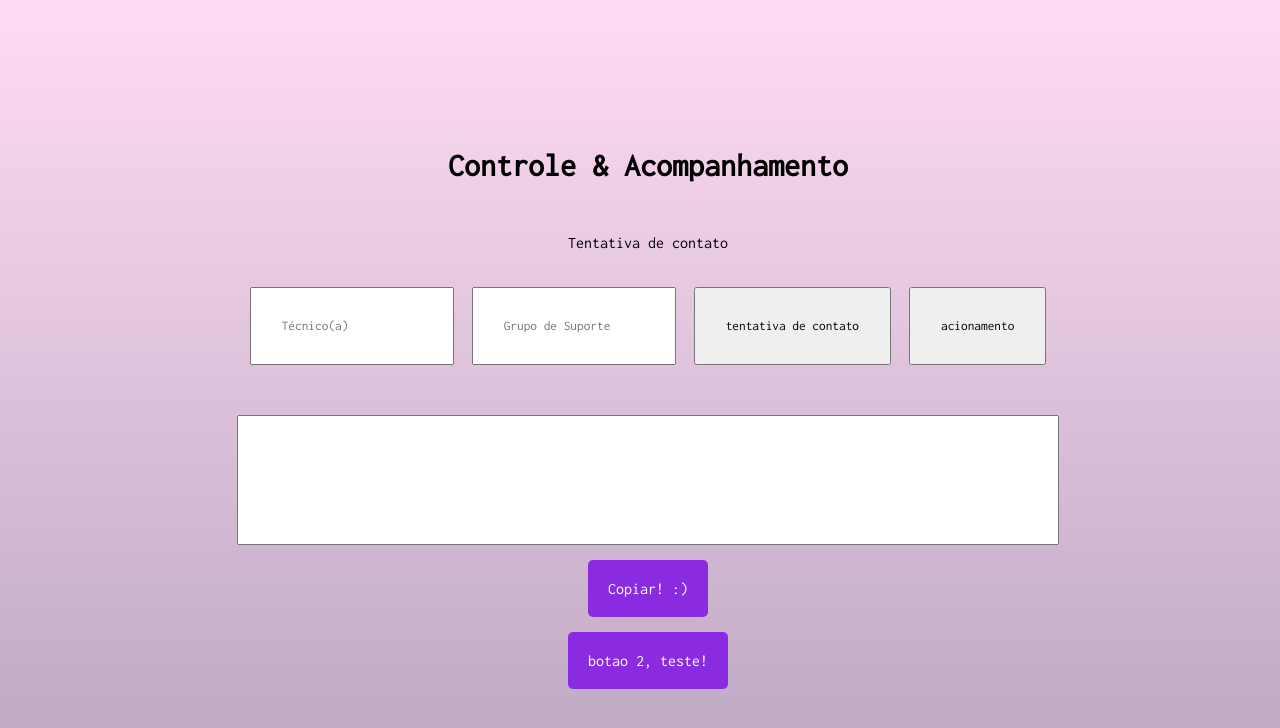
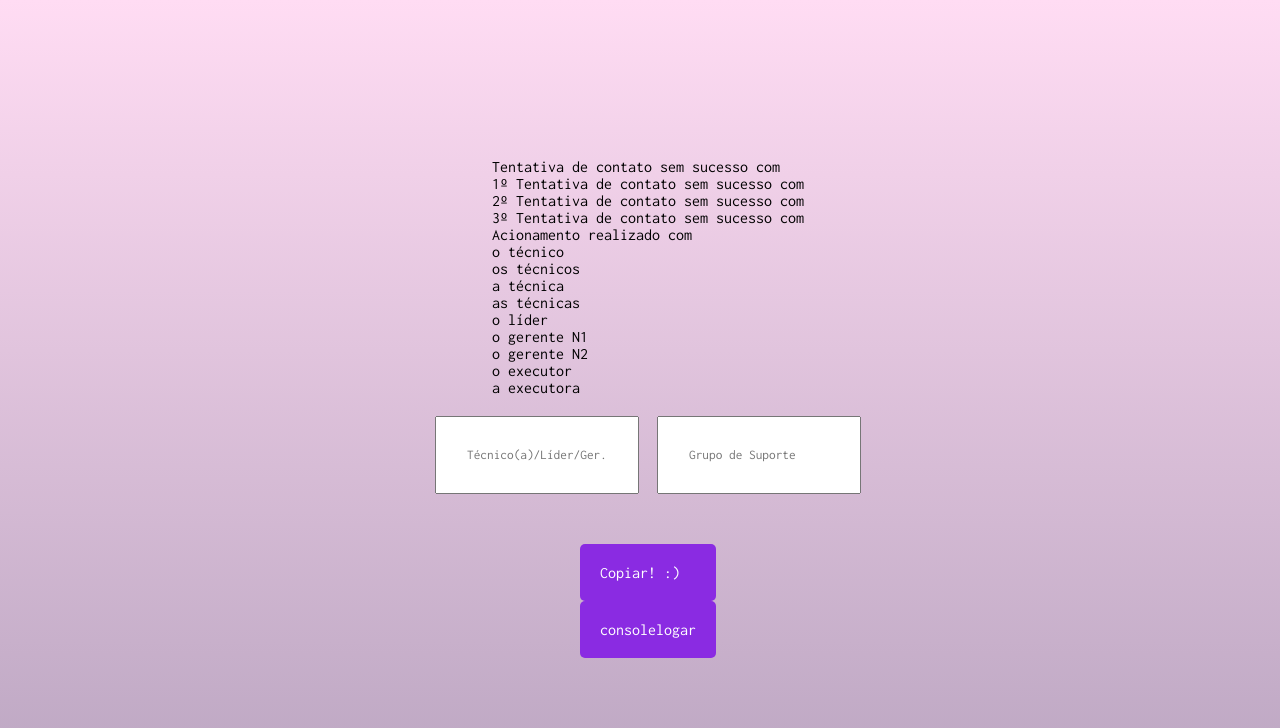
Before and after one commit to pedrohenriko/mascaras, a plain HTML site: page index.html in a window 1280 px wide. Drawn offline with Linux system fonts and the light colour scheme.

Commit message:
Update index.html

```diff
--- a/index.html
+++ b/index.html
@@ -11,27 +11,97 @@
 
 <body>
     <div class="container">
-        <h1>Controle & Acompanhamento</h1>
-        <p>Tentativa de contato</p>
+        <!-- <h1>Controle & Acompanhamento</h1>
+        <p>Tentativa de contato</p> -->
+        <div class="areaDeCima">
+            <div class="areaEsquerda">
+                <div class="itemsaoEsquerda" onclick="mascaraBefore(this)">
+                    Tentativa de contato sem sucesso com
+                </div>
+                <div class="itemsaoEsquerda" onclick="mascaraBefore(this)">
+                    1º Tentativa de contato sem sucesso com
+                </div>
+                <div class="itemsaoEsquerda" onclick="mascaraBefore(this)">
+                    2º Tentativa de contato sem sucesso com
+                </div>
+                <div class="itemsaoEsquerda" onclick="mascaraBefore(this)">
+                    3º Tentativa de contato sem sucesso com
+                </div>
+                <div class="itemsaoEsquerda" onclick="mascaraBefore(this)">
+                    Acionamento realizado com
+                </div>
+            </div>
+            <div class="areaEsquerda2">
+                <div class="itemsaoEsquerda2" onclick="cargo(this)">
+                    o técnico
+                </div>
+                <div class="itemsaoEsquerda2" onclick="cargo(this)">
+                    os técnicos
+                </div>
+                <div class="itemsaoEsquerda2" onclick="cargo(this)">
+                    a técnica
+                </div>
+                <div class="itemsaoEsquerda2" onclick="cargo(this)">
+                    as técnicas
+                </div>
+                <div class="itemsaoEsquerda2" onclick="cargo(this)">
+                    o líder
+                </div>
+                <div class="itemsaoEsquerda2" onclick="cargo(this)">
+                    o gerente N1
+                </div>
+                <div class="itemsaoEsquerda2" onclick="cargo(this)">
+                    o gerente N2
+                </div>
+                <div class="itemsaoEsquerda2" onclick="cargo(this)">
+                    o executor
+                </div>
+                <div class="itemsaoEsquerda2" onclick="cargo(this)">
+                    a executora
+                </div>
+            </div>
+            <!-- <div class="areaDireita">
+                <div class="alinhamentos" onclick="alinhamento(this)">Ficou alinhado para deixar o incidente no nome de</div>
+            </div> -->
+        </div>
         <div class="input">
-            <input type="text" id="tentativacontato" placeholder="Técnico(a)">
+            <input type="text" id="tentativacontato" placeholder="Técnico(a)/Líder/Ger...">
             <input type="text" name="" id="grupodesuporte" placeholder="Grupo de Suporte">
-            <input type="button" value="tentativa de contato" onclick="enviar()">
-            <input type="button" value="acionamento" onclick="acionamento()">
+            <!-- <input type="button" value="tentativa de contato" onclick="enviar()">
+        <input type="button" value="acionamento" onclick="acionamento()"> -->
         </div>
         <div class="resposta">
+
+        </div>
+        <div class="conteudo">
+            <div class="mascaraBefore">
+            </div>
+            <div class="cargo">
 
             </div>
             <div class="tecnicos">
 
             </div>
-        <textarea name="ola" cols="30" rows="10" class="box"></textarea>
+            <div class="mascaraAfter">
+            </div>
+            <div class="pontoOuVirgula">
+
+            </div>
+            <!-- <div class="alinhamento">
+                Adicionar algum alinhamento...
+            </div> -->
+        </div>
+        <!-- <textarea name="ola" cols="30" rows="10" class="box"></textarea> -->
+        <div class="botoes">
             <div class="copy" id="copy" onclick="copy()">
                 Copiar! :)
             </div>
-        <div class="copy" id="tecnicosLista" onclick="teste()">
-            botao 2, teste!
+            <div class="copy" id="copy" onclick="consoleLogar()">
+                consolelogar
             </div>
+            <!-- <div class="copy" id="tecnicosLista" onclick="teste()">
+                Criar!
+            </div> -->
         </div>
         <script src="script.js"></script>
 </body>
```
Lines whose indentation alone changed are shown as unchanged.
